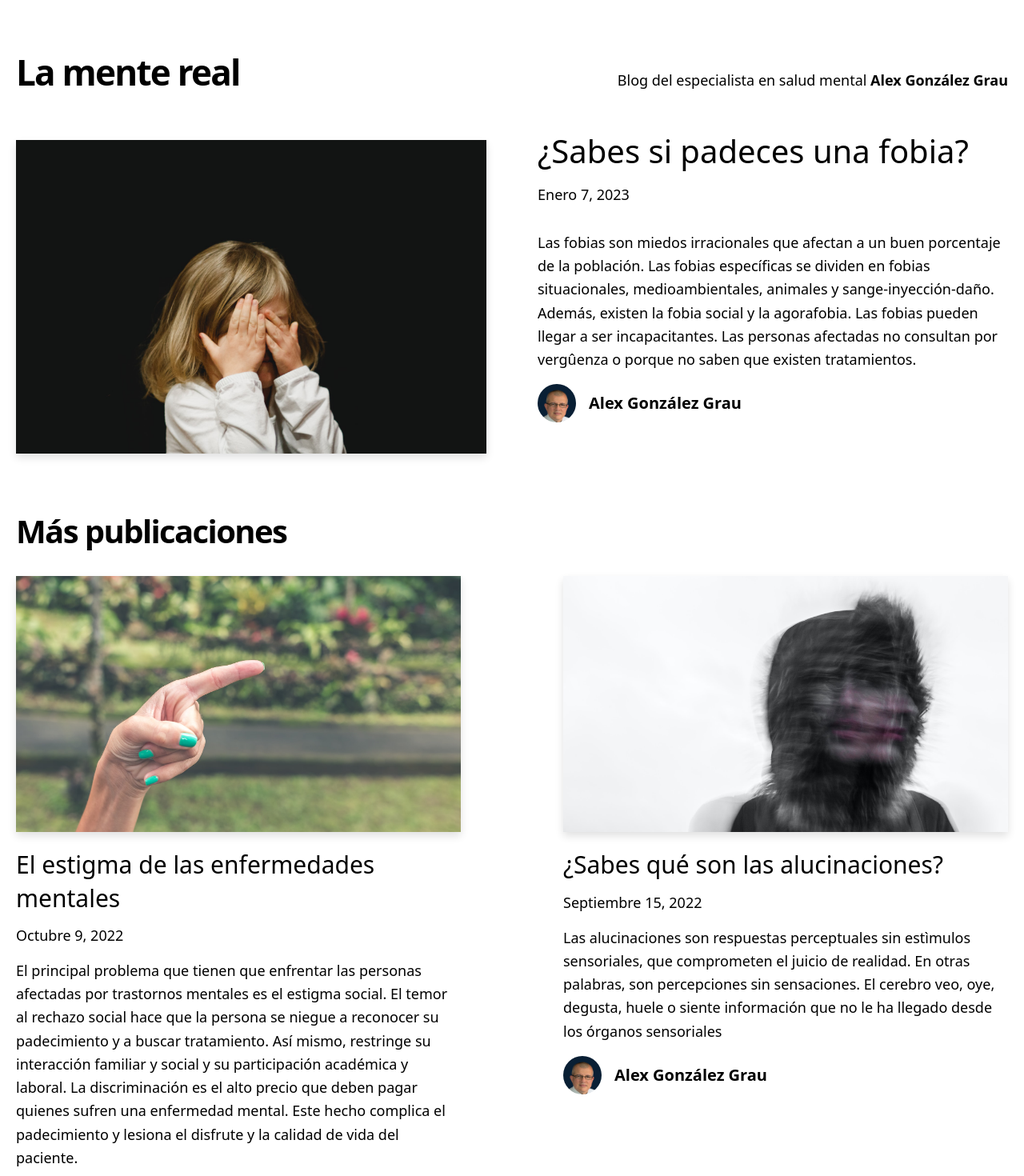
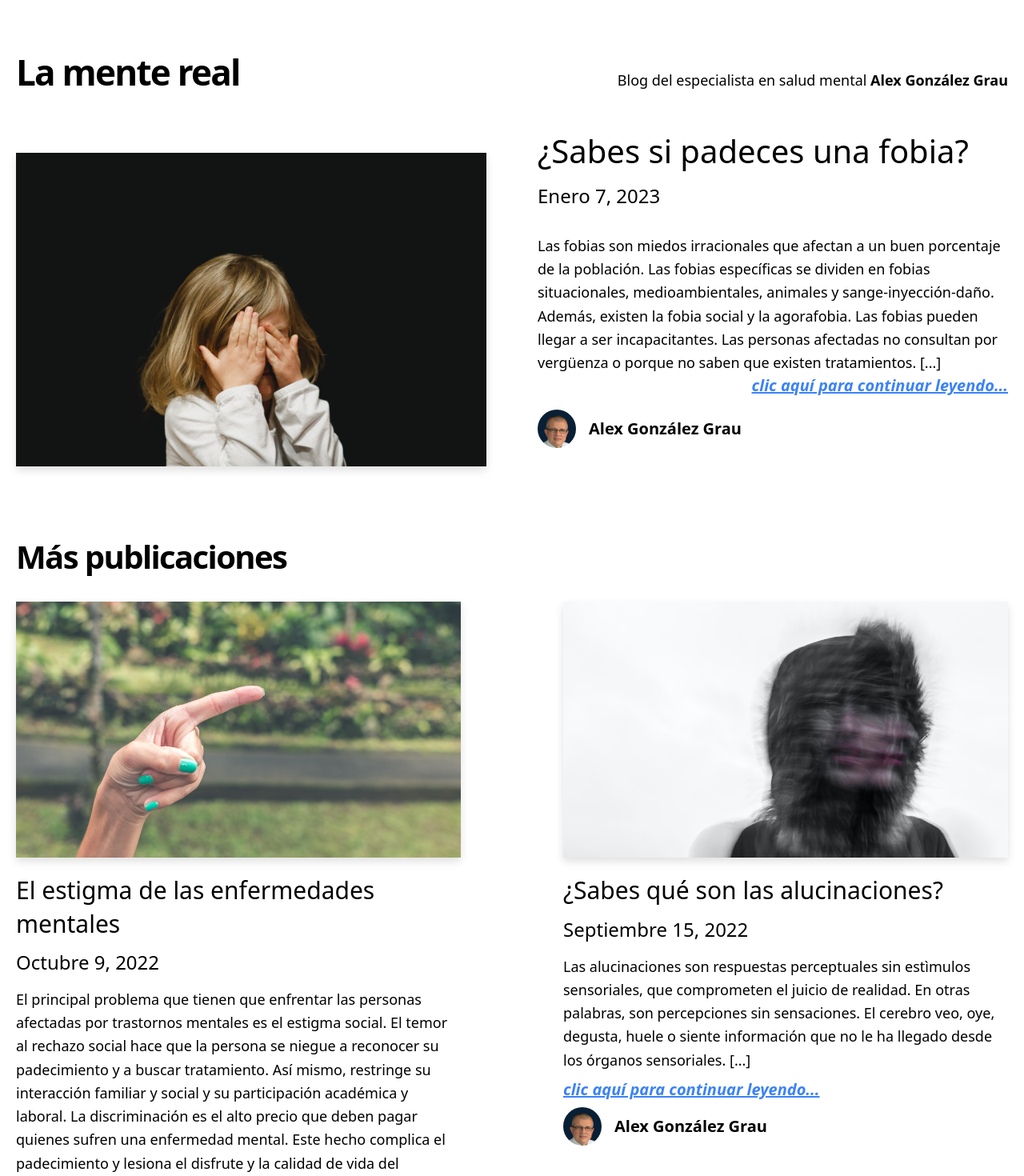
Before and after one commit to gaabgonca/la-mente-real-blog, a Next.js app: page / in a window 1280 px wide. Shown: the top 1470 px of the page at 80% size. Built offline with nearby package versions, Linux system fonts and the light colour scheme.

Commit message:
Fix typos & Make more accessible

```diff
--- a/_posts/alucinaciones.md
+++ b/_posts/alucinaciones.md
@@ -1,8 +1,8 @@
 ---
 title: '¿Sabes qué son las alucinaciones?'
-excerpt: 'Las alucinaciones son respuestas perceptuales sin estìmulos sensoriales,  que comprometen el juicio de realidad.
+excerpt: 'Las alucinaciones son respuestas perceptuales sin estìmulos sensoriales, que comprometen el juicio de realidad.
 En otras palabras, son percepciones sin sensaciones.
-El cerebro veo, oye, degusta, huele o siente información que no le ha llegado desde los órganos sensoriales'
+El cerebro veo, oye, degusta, huele o siente información que no le ha llegado desde los órganos sensoriales.'
 coverImage: '/assets/blog/alucinaciones/cover.jpg'
 date: '2022-09-15T05:35:07.322Z'
 author:
--- a/_posts/fobias.md
+++ b/_posts/fobias.md
@@ -1,6 +1,6 @@
 ---
 title: '¿Sabes si padeces una fobia?'
-excerpt: 'Las fobias son miedos irracionales que afectan a un buen porcentaje de la población. Las fobias específicas se dividen en fobias situacionales, medioambientales, animales y sange-inyección-daño. Además, existen la fobia social y la agorafobia. Las fobias pueden llegar a ser incapacitantes. Las personas afectadas no consultan por vergûenza o porque no saben que existen tratamientos.'
+excerpt: 'Las fobias son miedos irracionales que afectan a un buen porcentaje de la población. Las fobias específicas se dividen en fobias situacionales, medioambientales, animales y sange-inyección-daño. Además, existen la fobia social y la agorafobia. Las fobias pueden llegar a ser incapacitantes. Las personas afectadas no consultan por vergüenza o porque no saben que existen tratamientos.'
 coverImage: '/assets/blog/fobias/cover.jpg'
 date: '2023-01-07T05:35:07.322Z'
 author:
--- a/_posts/respuesta-alvaro.md
+++ b/_posts/respuesta-alvaro.md
@@ -1,6 +1,6 @@
 ---
 title: 'Respuesta a Álvaro'
-excerpt: 'Álvaro hace la siguiente consulta: «Tengo un sentimiento de tristeza y ansiedad que se genera por pensamientos que se repiten en mi mente. ¿Es posible reeducar la mente y interpretar las malas esperiencias de otra manera y no terminar así?»'
+excerpt: 'Álvaro hace la siguiente consulta: «Tengo un sentimiento de tristeza y ansiedad que se genera por pensamientos que se repiten en mi mente. ¿Es posible reeducar la mente y interpretar las malas experiencias de otra manera y no terminar así?»'
 coverImage: '/assets/blog/respuesta-alvaro/cover.jpg'
 date: '2014-12-26T05:35:07.322Z'
 author:
@@ -12,7 +12,7 @@ ogImage:
 
 Álvaro hace la siguiente consulta:
 
->Tengo un sentimiento de tristeza y ansiedad que se genera por pensamientos que se repiten en mi mente. ¿Es posible reeducar la mente y interpretar las malas esperiencias de otra manera y no terminar así?
+>Tengo un sentimiento de tristeza y ansiedad que se genera por pensamientos que se repiten en mi mente. ¿Es posible reeducar la mente y interpretar las malas experiencias de otra manera y no terminar así?
 
 En principio, permíteme, Álvaro, agradecer por tu participación en este blog.
 
--- a/components/cover-image.tsx
+++ b/components/cover-image.tsx
@@ -16,7 +16,7 @@ const CoverImage = ({ title, src, slug, hero = false}: Props) => {
       alt={`Cover Image for ${title}`}
       className={cn('shadow-sm  mx-auto', {
         'hover:shadow-lg transition-shadow duration-200 w-full object-cover': slug,
-        'md:w-1/2 ' : !slug,
+        'md:w-3/4 ' : !slug,
         'h-full': hero && slug,
         'h-80': !hero && slug
       })}
--- a/components/date-formatter.tsx
+++ b/components/date-formatter.tsx
@@ -9,7 +9,7 @@ const DateFormatter = ({ dateString }: Props) => {
   const date = parseISO(dateString)
   const rawDateStr = format(date, 'LLLL	d, yyyy', {locale: es})
   const capitalized = rawDateStr.charAt(0).toUpperCase() + rawDateStr.slice(1)
-  return <time dateTime={dateString}>{capitalized}</time>
+  return <time dateTime={dateString} className="text-2xl">{capitalized}</time>
 }
 
 export default DateFormatter
--- a/components/hero-post.tsx
+++ b/components/hero-post.tsx
@@ -3,6 +3,7 @@ import DateFormatter from './date-formatter'
 import CoverImage from './cover-image'
 import Link from 'next/link'
 import type Author from '../interfaces/author'
+import ReadMore from './read-more'
 
 type Props = {
   title: string
@@ -43,7 +44,11 @@ const HeroPost = ({
           </div>
         </div>
         <div>
-          <p className="text-lg leading-relaxed mb-4">{excerpt}</p>
+          <p className="text-lg leading-relaxed">{excerpt + " [...]"}</p>
+          <div className='flex flex-row w-full justify-end pb-4'>
+            <ReadMore slug={slug} />
+            </div>
+
           <Avatar name={author.name} picture={author.picture} />
         </div>
         </div>
--- a/components/markdown-styles.module.css
+++ b/components/markdown-styles.module.css
@@ -6,6 +6,7 @@
 .markdown ol,
 .markdown blockquote {
   @apply my-6;
+  @apply text-2xl
 }
 
 
--- a/components/post-body.tsx
+++ b/components/post-body.tsx
@@ -6,7 +6,7 @@ type Props = {
 
 const PostBody = ({ content }: Props) => {
   return (
-    <div className="max-w-2xl mx-auto markdown-container">
+    <div className="max-w-4xl mx-auto markdown-container">
       <div
         className={markdownStyles['markdown']}
         dangerouslySetInnerHTML={{ __html: content }}
--- a/components/post-header.tsx
+++ b/components/post-header.tsx
@@ -21,11 +21,11 @@ const PostHeader = ({ title, coverImage, date, author }: Props) => {
       <div className="mb-8 md:mb-16 sm:mx-0">
         <CoverImage title={title} src={coverImage} />
       </div>
-      <div className="max-w-2xl mx-auto">
+      <div className="max-w-4xl mx-auto">
         <div className="block md:hidden mb-6">
           <Avatar name={author.name} picture={author.picture} />
         </div>
-        <div className="mb-6 text-lg">
+        <div className="mb-6 text-xl italic">
           <DateFormatter dateString={date} />
         </div>
       </div>
--- a/components/post-preview.tsx
+++ b/components/post-preview.tsx
@@ -3,6 +3,7 @@ import DateFormatter from './date-formatter'
 import CoverImage from './cover-image'
 import Link from 'next/link'
 import type Author from '../interfaces/author'
+import ReadMore from './read-more'
 
 type Props = {
   title: string
@@ -38,7 +39,10 @@ const PostPreview = ({
       <div className="text-lg mb-4">
         <DateFormatter dateString={date} />
       </div>
-      <p className="text-lg leading-relaxed mb-4">{excerpt}</p>
+      <p className="text-lg leading-relaxed mb-2">{excerpt + " [...]"}</p>
+      <div className='flex flex-row justify-start w-full mb-2'>
+      <ReadMore slug={slug}/>
+      </div>
       <Avatar name={author.name} picture={author.picture} />
     </div>
   )
--- /dev/null
+++ b/components/read-more.tsx
@@ -0,0 +1,14 @@
+import Link from "next/link";
+
+export default function ReadMore({slug}) {
+
+    return (
+        <Link
+              as={`/posts/${slug}`}
+              href="/posts/[slug]"
+              className="text-blue-500 font-bold italic text-xl underline"
+            >
+            clic aquí para continuar leyendo...
+            </Link>
+    )
+}
```
